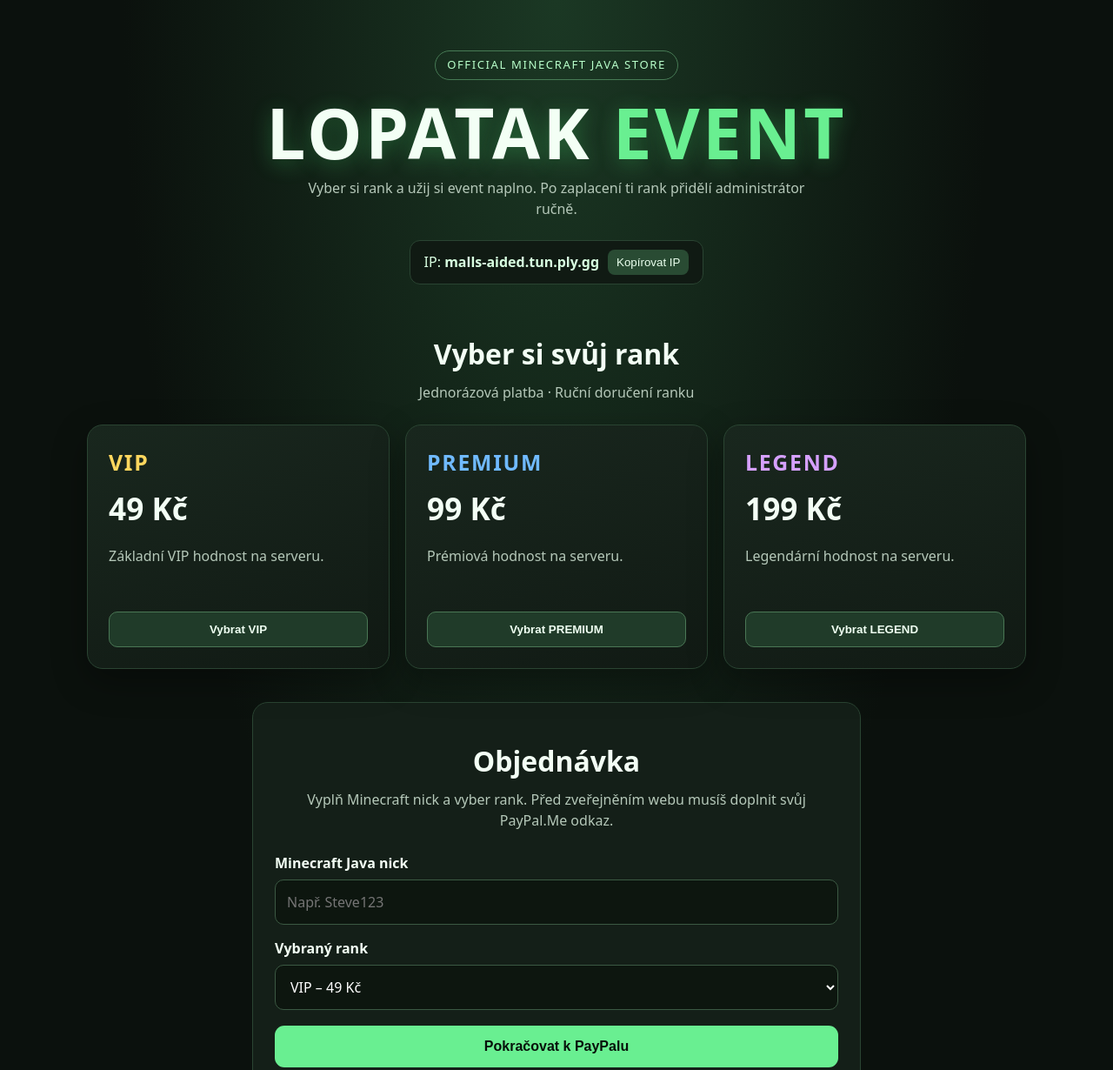
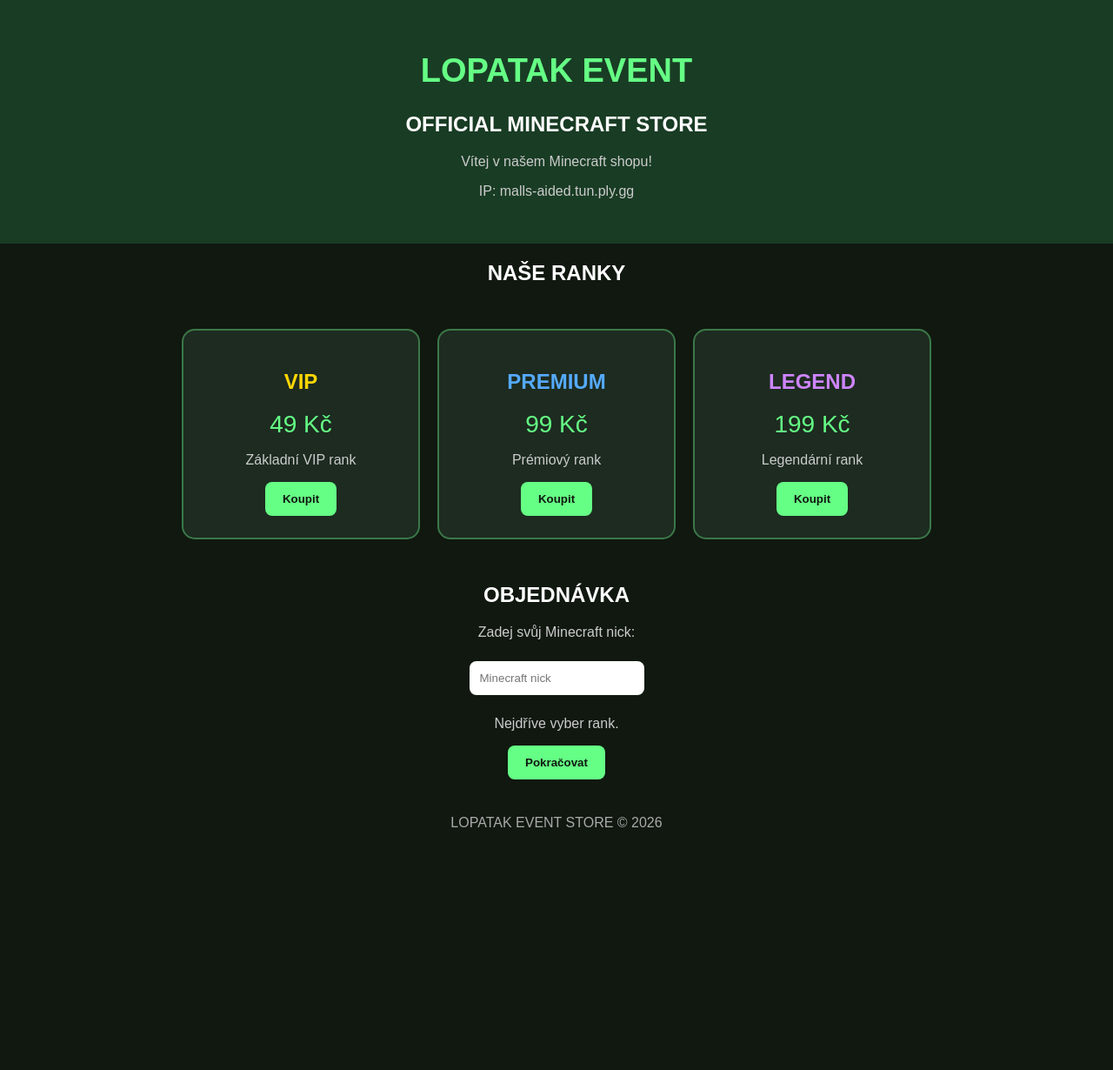
Before and after one commit to lopatak14-alt/lopatak-event, a plain HTML site: page index.html in a window 1280 px wide. Shown: the top 1230 px of the page at 87% size. After the commit the page ends 980 px from the top, so only its background shows below. Drawn offline with Linux system fonts and the light colour scheme.

Commit message:
Update index.html

```diff
--- a/index.html
+++ b/index.html
@@ -1,127 +1,136 @@
-<!doctype html>
+
+<!DOCTYPE html>
 <html lang="cs">
 <head>
-  <meta charset="utf-8">
-  <meta name="viewport" content="width=device-width, initial-scale=1">
-  <meta name="theme-color" content="#101b14">
+<meta charset="UTF-8">
+<meta name="viewport" content="width=device-width, initial-scale=1.0">
 <title>LOPATAK EVENT STORE</title>
 <style>
-    :root{--bg:#0b110d;--panel:#141f18;--line:#2a4432;--green:#69ef91;--muted:#b5c8b9}
-    *{box-sizing:border-box}
-    body{margin:0;background:radial-gradient(ellipse at top,#1b3824 0,#0b110d 55%);color:#f3fff5;font:16px/1.5 system-ui,Segoe UI,Arial,sans-serif}
-    .wrap{width:min(1080px,92%);margin:auto}
-    header{padding:58px 0 38px;text-align:center}
-    .tag{display:inline-block;border:1px solid #477b55;border-radius:999px;padding:6px 13px;color:#b8ffca;font-size:.82rem;letter-spacing:.12em}
-    h1{font-size:clamp(2.3rem,7vw,5rem);line-height:1;margin:20px 0 12px;letter-spacing:.04em;text-shadow:0 4px 25px #45d86b55}
-    h1 span{color:var(--green)}
-    .sub{color:var(--muted);max-width:620px;margin:0 auto}
-    .server{display:inline-flex;gap:10px;align-items:center;margin-top:24px;padding:10px 16px;background:#101a13;border:1px solid var(--line);border-radius:12px;color:#d8ffe1}
-    .server button,.copy{border:0;background:#294b33;color:#eaffee;border-radius:8px;padding:7px 10px;cursor:pointer}
-    h2{text-align:center;margin:18px 0 8px;font-size:2rem}
-    .hint{text-align:center;color:var(--muted);margin:0 0 25px}
-    .grid{display:grid;grid-template-columns:repeat(3,1fr);gap:18px}
-    .card{background:linear-gradient(160deg,#19271e,#111a14);border:1px solid var(--line);border-radius:18px;padding:24px;box-shadow:0 14px 40px #0005}
-    .rank{font-size:1.55rem;font-weight:900;letter-spacing:.07em}
-    .vip{color:#ffd75e}.premium{color:#70baff}.legend{color:#d5a0ff}
-    .price{font-size:2.2rem;font-weight:850;margin:8px 0}
-    .desc{color:var(--muted);min-height:48px}
-    .select{width:100%;border:1px solid #4a7755;background:#203b29;color:#effff2;padding:12px;border-radius:10px;font-weight:750;cursor:pointer;margin-top:12px}
-    .order{margin:38px auto 60px;max-width:700px;background:#141f18;border:1px solid var(--line);border-radius:18px;padding:25px}
-    label{display:block;font-weight:700;margin:15px 0 7px}
-    input,select{width:100%;padding:13px;border-radius:10px;border:1px solid #3b5943;background:#0d160f;color:#fff;font:inherit}
-    .pay{display:block;width:100%;margin-top:18px;padding:15px;border:0;border-radius:11px;background:var(--green);color:#07110a;font-weight:900;font-size:1rem;cursor:pointer}
-    .note{font-size:.9rem;color:var(--muted)}
-    .warning{background:#2b2414;border:1px solid #7a6128;color:#ffe8a6;border-radius:12px;padding:13px;margin-top:16px;font-size:.9rem}
-    footer{text-align:center;padding:25px;color:#8da494;border-top:1px solid #26372b;font-size:.88rem}
-    @media(max-width:760px){.grid{grid-template-columns:1fr}.desc{min-height:0}.card{padding:20px}}
+body {
+  margin: 0;
+  background: #101810;
+  color: white;
+  font-family: Arial, sans-serif;
+  text-align: center;
+}
+header {
+  background: #193c24;
+  padding: 35px 15px;
+}
+h1 { color: #65ff85; font-size: 38px; }
+p { color: #ccc; }
+.shop {
+  display: flex;
+  flex-wrap: wrap;
+  justify-content: center;
+  gap: 20px;
+  padding: 30px 15px;
+}
+.card {
+  background: #1d2b20;
+  border: 2px solid #3b7848;
+  border-radius: 15px;
+  padding: 25px;
+  width: 220px;
+}
+.price {
+  font-size: 28px;
+  color: #65ff85;
+}
+button {
+  background: #65ff85;
+  color: #101810;
+  border: none;
+  padding: 12px 20px;
+  border-radius: 8px;
+  font-weight: bold;
+  cursor: pointer;
+}
+input {
+  padding: 12px;
+  border-radius: 8px;
+  border: none;
+  margin: 8px;
+}
+footer { padding: 25px; color: #aaa; }
 </style>
 </head>
 <body>
-  <header class="wrap">
-    <div class="tag">OFFICIAL MINECRAFT JAVA STORE</div>
-    <h1>LOPATAK <span>EVENT</span></h1>
-    <p class="sub">Vyber si rank a užij si event naplno. Po zaplacení ti rank přidělí administrátor ručně.</p>
-    <div class="server">
-      <span>IP: <strong id="serverIp">malls-aided.tun.ply.gg</strong></span>
-      <button class="copy" type="button" onclick="copyIp()">Kopírovat IP</button>
-    </div>
+
+<header>
+<h1>LOPATAK EVENT</h1>
+<h2>OFFICIAL MINECRAFT STORE</h2>
+<p>Vítej v našem Minecraft shopu!</p>
+<p>IP: malls-aided.tun.ply.gg</p>
 </header>
 
-  <main class="wrap">
-    <h2>Vyber si svůj rank</h2>
-    <p class="hint">Jednorázová platba · Ruční doručení ranku</p>
-    <section class="grid" aria-label="Nabídka ranků">
-      <article class="card">
-        <div class="rank vip">VIP</div><div class="price">49 Kč</div>
-        <p class="desc">Základní VIP hodnost na serveru.</p>
-        <button class="select" type="button" onclick="choose('VIP')">Vybrat VIP</button>
-      </article>
-      <article class="card">
-        <div class="rank premium">PREMIUM</div><div class="price">99 Kč</div>
-        <p class="desc">Prémiová hodnost na serveru.</p>
-        <button class="select" type="button" onclick="choose('PREMIUM')">Vybrat PREMIUM</button>
-      </article>
-      <article class="card">
-        <div class="rank legend">LEGEND</div><div class="price">199 Kč</div>
-        <p class="desc">Legendární hodnost na serveru.</p>
-        <button class="select" type="button" onclick="choose('LEGEND')">Vybrat LEGEND</button>
-      </article>
-    </section>
+<h2>NAŠE RANKY</h2>
 
-    <section class="order" id="objednavka">
-      <h2>Objednávka</h2>
-      <p class="hint">Vyplň Minecraft nick a vyber rank. Před zveřejněním webu musíš doplnit svůj PayPal.Me odkaz.</p>
-      <form id="orderForm">
-        <label for="nick">Minecraft Java nick</label>
-        <input id="nick" name="nick" maxlength="16" required pattern="[A-Za-z0-9_]{3,16}" placeholder="Např. Steve123">
-        <label for="rank">Vybraný rank</label>
-        <select id="rank" name="rank">
-          <option value="VIP">VIP – 49 Kč</option>
-          <option value="PREMIUM">PREMIUM – 99 Kč</option>
-          <option value="LEGEND">LEGEND – 199 Kč</option>
-        </select>
-        <button class="pay" type="submit">Pokračovat k PayPalu</button>
-      </form>
-      <div class="warning">
-        <strong>Důležité:</strong> Platba se zatím nepřijímá, dokud nenastavíš svůj skutečný PayPal.Me odkaz v kódu. Po platbě vždy ověř přijetí peněz přímo ve svém PayPal účtu, ne pouze podle screenshotu.
+<div class="shop">
+<div class="card">
+<h2 style="color:gold">VIP</h2>
+<div class="price">49 Kč</div>
+<p>Základní VIP rank</p>
+<button onclick="selectRank('VIP',49)">Koupit</button>
 </div>
-      <p class="note">Tato jednoduchá verze nemá serverovou databázi ani automatické potvrzení platby. Po zaplacení musí hráč kontaktovat administrátora a uvést svůj nick a objednaný rank.</p>
-    </section>
-  </main>
-  <footer>LOPATAK EVENT STORE · Neoficiální obchod herního serveru</footer>
+
+<div class="card">
+<h2 style="color:#55aaff">PREMIUM</h2>
+<div class="price">99 Kč</div>
+<p>Prémiový rank</p>
+<button onclick="selectRank('PREMIUM',99)">Koupit</button>
+</div>
+
+<div class="card">
+<h2 style="color:#ce85ff">LEGEND</h2>
+<div class="price">199 Kč</div>
+<p>Legendární rank</p>
+<button onclick="selectRank('LEGEND',199)">Koupit</button>
+</div>
+</div>
+
+<h2>OBJEDNÁVKA</h2>
+<p>Zadej svůj Minecraft nick:</p>
+<input id="nick" placeholder="Minecraft nick">
+<p id="selected">Nejdříve vyber rank.</p>
+<button onclick="order()">Pokračovat</button>
+
+<p id="message"></p>
+
+<footer>
+LOPATAK EVENT STORE © 2026
+</footer>
 
 <script>
-  // PŘED ZVEŘEJNĚNÍM nahraď text níže svým vlastním PayPal.Me jménem.
-  // Příklad formátu: https://paypal.me/TVOJEJMENU
-  const PAYPAL_ME = "https://paypal.me/TVUJ_PAYPAL";
-  const prices = {VIP:49, PREMIUM:99, LEGEND:199};
+let rank = "";
+let price = 0;
 
-  function choose(rank){
-    document.getElementById("rank").value = rank;
-    document.getElementById("objednavka").scrollIntoView({behavior:"smooth"});
+function selectRank(name, amount) {
+  rank = name;
+  price = amount;
+  document.getElementById("selected").innerText =
+    rank + " – " + price + " Kč";
 }
-  async function copyIp(){
-    const ip = document.getElementById("serverIp").textContent;
-    try { await navigator.clipboard.writeText(ip); alert("IP adresa zkopírována!"); }
-    catch(e) { alert("IP adresa serveru: " + ip); }
-  }
-  document.getElementById("orderForm").addEventListener("submit", function(e){
-    e.preventDefault();
-    const nick = document.getElementById("nick").value.trim();
-    const rank = document.getElementById("rank").value;
-    if(!/^[A-Za-z0-9_]{3,16}$/.test(nick)){
-      alert("Zkontroluj Minecraft nick (3–16 znaků, pouze písmena, čísla a _).");
+
+function order() {
+  let nick = document.getElementById("nick").value.trim();
+
+  if (!rank) {
+    alert("Nejdříve vyber rank!");
     return;
   }
-    if(PAYPAL_ME.includes("TVUJ_PAYPAL")){
-      alert("PayPal ještě není nastaven. V souboru index.html nahraď TVUJ_PAYPAL svým PayPal.Me jménem.");
+
+  if (!/^[A-Za-z0-9_]{3,16}$/.test(nick)) {
+    alert("Zadej platný Minecraft nick!");
     return;
   }
-    const amount = prices[rank];
-    const confirmed = confirm("Objednávka: " + rank + " za " + amount + " Kč pro nick " + nick +
-      ". Po platbě kontaktuj administrátora a pošli mu tyto údaje. Pokračovat na PayPal?");
-    if(confirmed) window.open(PAYPAL_ME + "/" + amount, "_blank", "noopener,noreferrer");
-  });
+
+  document.getElementById("message").innerText =
+    "Objednávka připravena: " + rank +
+    " pro hráče " + nick +
+    ". Kontaktuj administrátora pro dokončení platby.";
+}
 </script>
+
 </body>
 </html>
```
Lines whose indentation alone changed are shown as unchanged.
